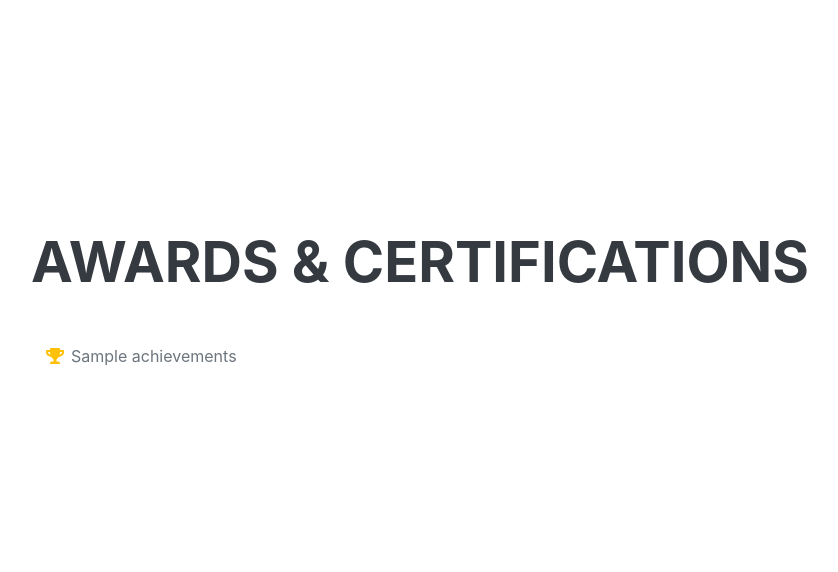
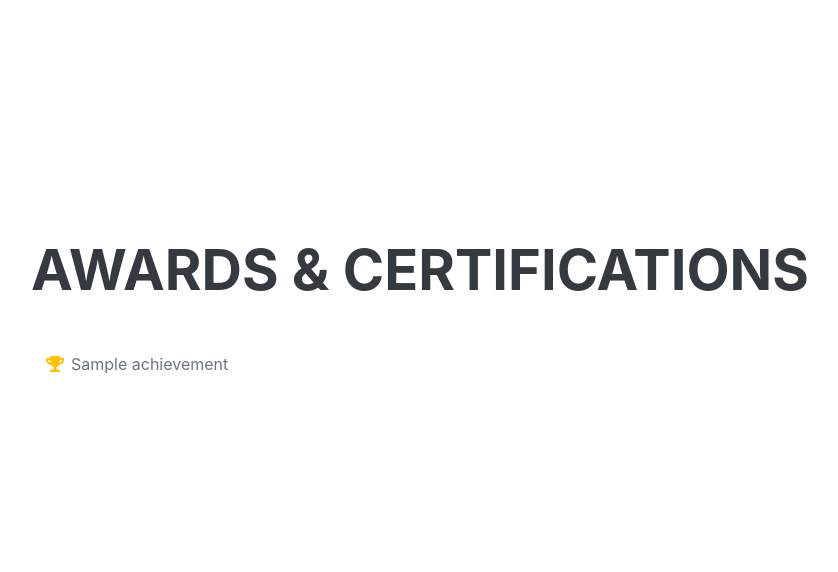
Before and after one commit to abhijeet-maker/Portfolio, a Django app: template templates/index.html in a window 1280 px wide. Shown: the part 4484-5056 px from the top of the page, without its empty margins (289-1127 px from the left). Run offline with Django 4.2, Linux system fonts and the light colour scheme; tables that the repository leaves empty hold one stand-in row (values such as "Sample post"); the template is opened without the code that fills it: values that come from a table or form of the project are taken from there, most other values are stand-ins (such as "Sample title", 1, 10 or a date in 2020); some web fonts are replaced.

Commit message:
version 2

```diff
--- a/templates/index.html
+++ b/templates/index.html
@@ -193,14 +193,14 @@
         <div class="resume-section-content">
             <h2 class="mb-5">Awards & Certifications</h2>
             <ul class="fa-ul mb-0">
-
+                {% for achievement in achievements %}
                 <li>
                     <span class="fa-li"><i class="fas fa-trophy text-warning"></i></span>
-                    {% autoescape on %}
-                    {{ achievements | linebreaks }}
-                    {% endautoescape %}
+
+                    {{ achievement }}
+
                 </li>
-
+                {% endfor %}
             </ul>
         </div>
     </section>
```
